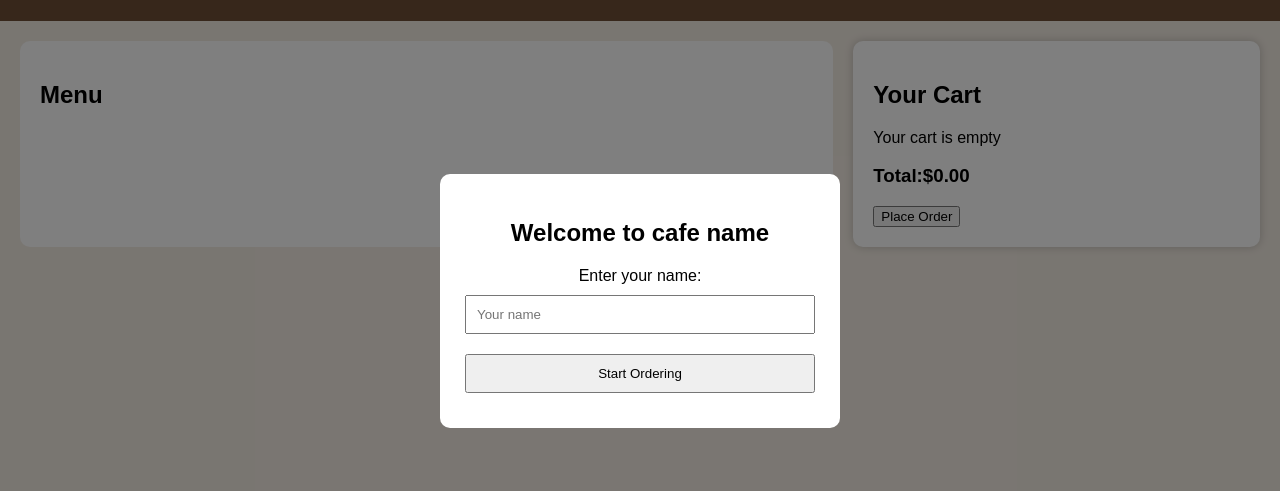
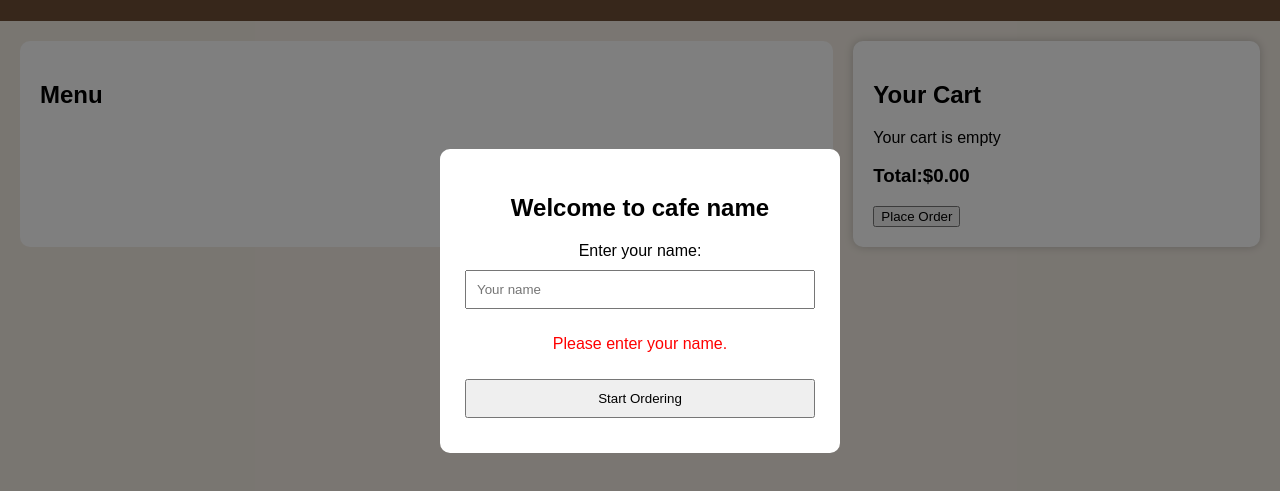
Before and after one commit to HVHS-TECH/11dtec-js-assessment-Anjali09JOHN25, a plain HTML site: page index.html in a window 1280 px wide. Both pictures are taken after a click on the button "Start Ordering". Shown: the part 99-590 px from the top of the page. Drawn offline with Linux system fonts and the light colour scheme.

Commit message:
Jul 17, 2026, 10:24 AM

```diff
--- a/index.html
+++ b/index.html
@@ -16,6 +16,8 @@
 <h2>Welcome to cafe name</h2>
 <label>Enter your name:</label>
 <input type ="text" id="customerName" placeholder="Your name">
+
+<p id="nameMessage"></p>
 
 <button id ="startButton">Start Ordering</button>
   </div>
@@ -46,6 +48,7 @@
     <button id ="placeOrderButton">
       Place Order
     </button>
+
   </aside>
 </div>
 
--- a/script.js
+++ b/script.js
@@ -52,13 +52,16 @@ const receiptForm = document.getElementById("receiptForm");
 const receiptText = document.getElementById("receiptText");
 const closeReceipt = document.getElementById("closeReceipt");
 const paymentMessage = document.getElementById("paymentMessage");
+const nameMessage = document.getElementById("nameMessage");
 
 
 startButton.addEventListener("click", function() {
     customerName = customerInput.value;
     if (customerName === ""){
-        alert("Please enter your name.");
+        nameMessage.textContent = "Please enter your name.";
+        nameMessage.style.color = "red";
  }  else{
+    nameMessage.textContent = "";
     nameForm.style.display = "none";
     displayMenu ();
 }
```
